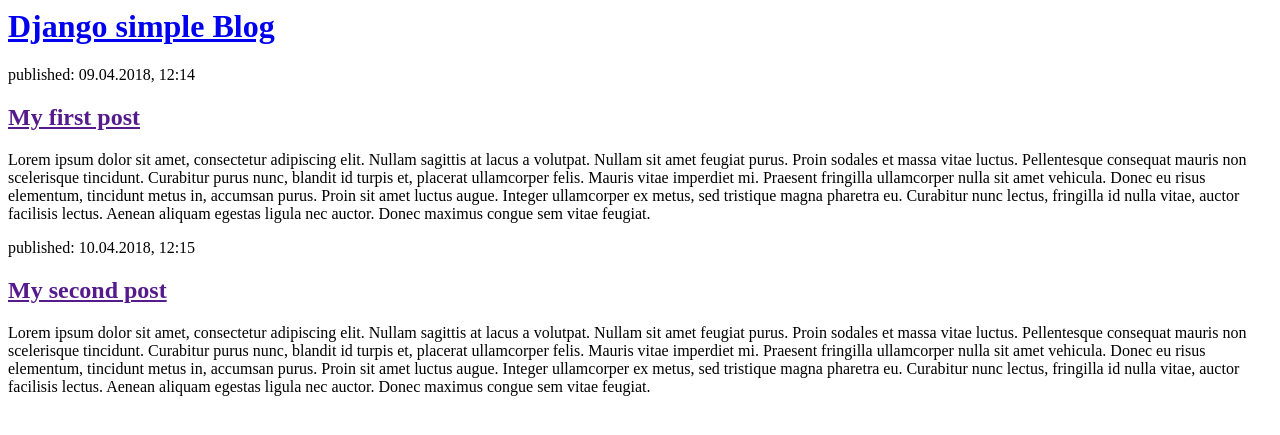
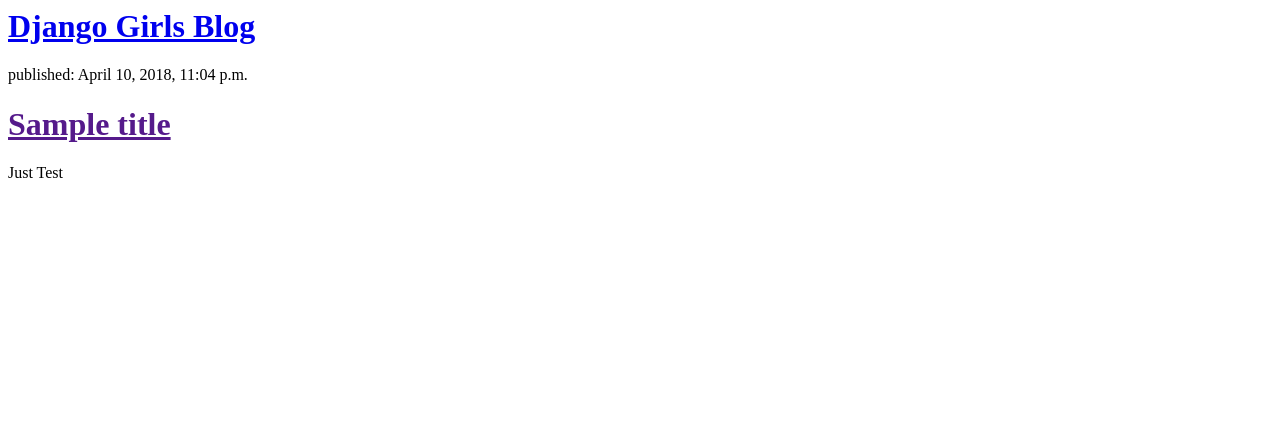
Before and after one commit to oubihis/Django-Simple-blog, a Django app: page / in a window 1280 px wide. Shown: the top 435 px of the page. Run offline with Django 3.2, Linux system fonts and the light colour scheme; data comes from the database, SQL or seed files in the repository; both versions use the stored data as it was after the commit.

Commit message:
Modified templates to display posts from database.

```diff
--- a/blog/templates/blog/post_list.html
+++ b/blog/templates/blog/post_list.html
@@ -1,22 +1,11 @@
-<html>
-    <head>
-        <title>Django simple blog</title>
-    </head>
-    <body>
-        <div>
-            <h1><a href="/">Django simple Blog</a></h1>
-        </div>
+<div>
+    <h1><a href="/">Django Girls Blog</a></h1>
+</div>
 
-        <div>
-            <p>published: 09.04.2018, 12:14</p>
-            <h2><a href="">My first post</a></h2>
-            <p>Lorem ipsum dolor sit amet, consectetur adipiscing elit. Nullam sagittis at lacus a volutpat. Nullam sit amet feugiat purus. Proin sodales et massa vitae luctus. Pellentesque consequat mauris non scelerisque tincidunt. Curabitur purus nunc, blandit id turpis et, placerat ullamcorper felis. Mauris vitae imperdiet mi. Praesent fringilla ullamcorper nulla sit amet vehicula. Donec eu risus elementum, tincidunt metus in, accumsan purus. Proin sit amet luctus augue. Integer ullamcorper ex metus, sed tristique magna pharetra eu. Curabitur nunc lectus, fringilla id nulla vitae, auctor facilisis lectus. Aenean aliquam egestas ligula nec auctor. Donec maximus congue sem vitae feugiat.</p>
-        </div>
-
-        <div>
-            <p>published: 10.04.2018, 12:15</p>
-            <h2><a href="">My second post</a></h2>
-            <p>Lorem ipsum dolor sit amet, consectetur adipiscing elit. Nullam sagittis at lacus a volutpat. Nullam sit amet feugiat purus. Proin sodales et massa vitae luctus. Pellentesque consequat mauris non scelerisque tincidunt. Curabitur purus nunc, blandit id turpis et, placerat ullamcorper felis. Mauris vitae imperdiet mi. Praesent fringilla ullamcorper nulla sit amet vehicula. Donec eu risus elementum, tincidunt metus in, accumsan purus. Proin sit amet luctus augue. Integer ullamcorper ex metus, sed tristique magna pharetra eu. Curabitur nunc lectus, fringilla id nulla vitae, auctor facilisis lectus. Aenean aliquam egestas ligula nec auctor. Donec maximus congue sem vitae feugiat.</p>
-        </div>
-    </body>
-</html>
+{% for post in posts %}
+    <div>
+        <p>published: {{ post.published_date }}</p>
+        <h1><a href="">{{ post.title }}</a></h1>
+        <p>{{ post.text|linebreaksbr }}</p>
+    </div>
+{% endfor %}
--- a/blog/views.py
+++ b/blog/views.py
@@ -1,4 +1,7 @@
 from django.shortcuts import render
+from django.utils import timezone
+from .models import Post
 
 def post_list(request):
-    return render(request, 'blog/post_list.html', {})
+    posts = Post.objects.filter(published_date__lte=timezone.now()).order_by('published_date')
+    return render(request, 'blog/post_list.html', {'posts': posts})
```
Also changed, not shown: db.sqlite3.
